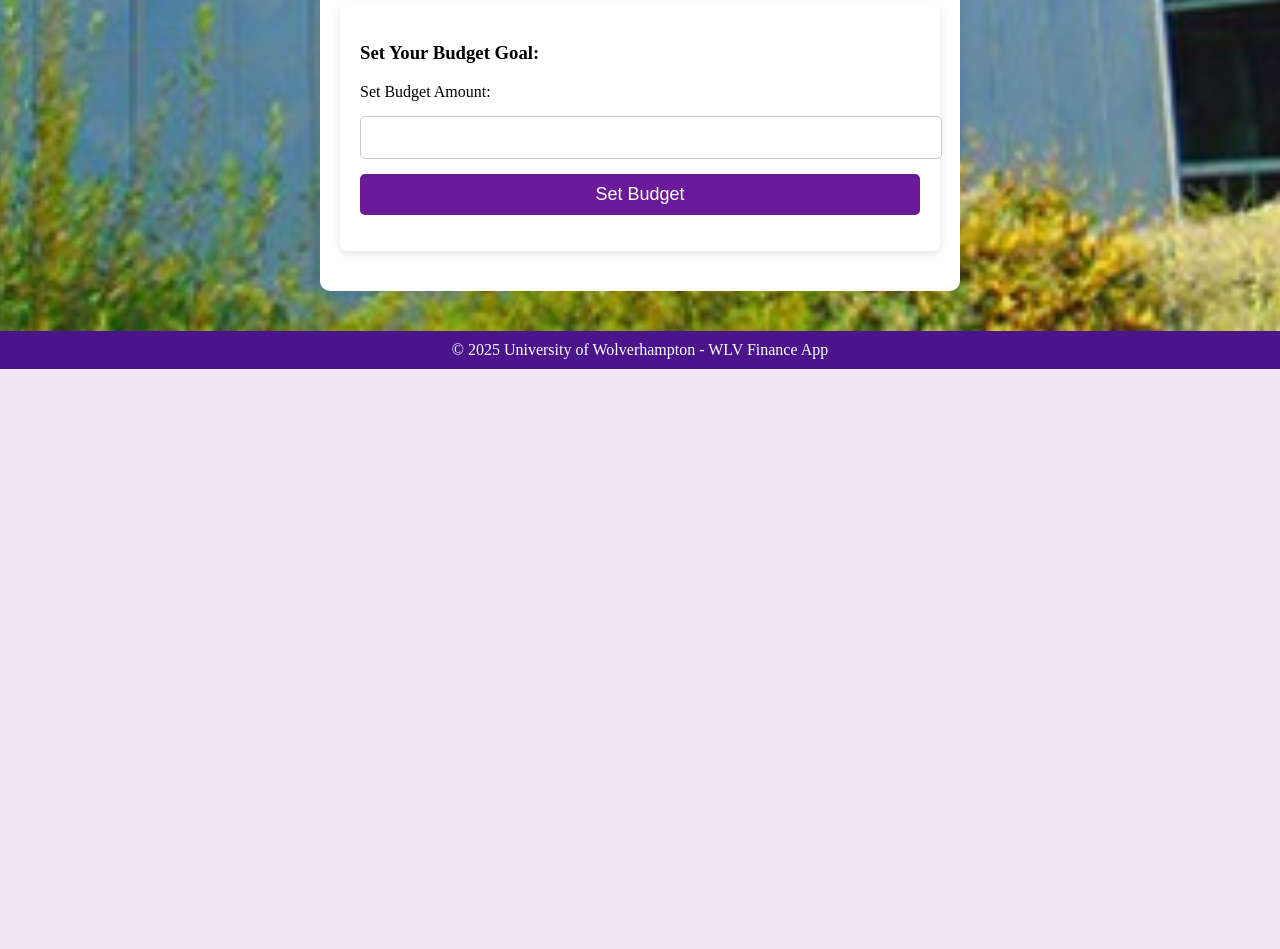
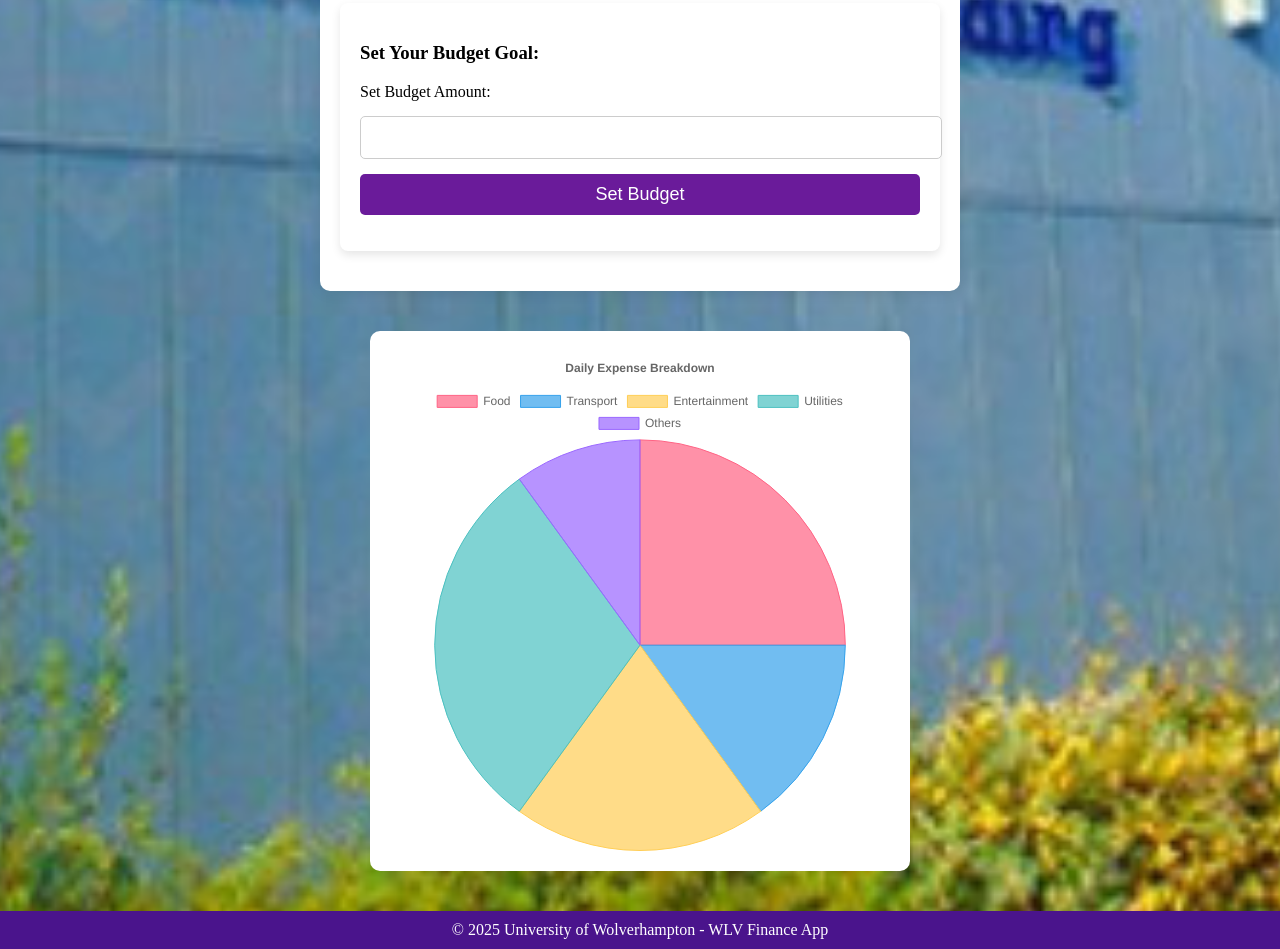
Before and after one commit to Jasper1034/coalbdev, a plain HTML site: page daily-expenses.html in a window 1280 px wide. Shown: the part 975-1924 px from the top of the page. Before the commit the page ends 1344 px from the top, so only its background shows below. Drawn offline with nearby package versions, Linux system fonts and the light colour scheme; no server answers.

Commit message:
graph added

```diff
--- a/daily-expenses.html
+++ b/daily-expenses.html
@@ -8,12 +8,16 @@
     <link rel="stylesheet" href="styles.css">
     <style>
         body {
-        background-image: url('wolverhampton-uni2.jpg');
-        background-size: cover; /* or 'contain', or set a specific size like '100% 100%' */
-        background-repeat: no-repeat;
-        background-position: center;
+            background-image: url('wolverhampton-uni2.jpg');
+            background-size: cover;
+            /* or 'contain', or set a specific size like '100% 100%' */
+            background-repeat: no-repeat;
+            background-position: center;
         }
     </style>
+
+    <!-- Chart.js CDN -->
+    <script src="https://cdn.jsdelivr.net/npm/chart.js"></script>
 </head>
 
 <body>
@@ -72,6 +76,23 @@
             <p id="budget-status"></p>
         </div>
     </div>
+
+
+
+
+
+
+    <!-- Pie Chart Container -->
+    <div
+        style="width: 80%; max-width: 500px; margin: 40px auto; background: white; padding: 20px; border-radius: 10px;">
+        <canvas id="expensePieChart" style="background-color: white;"></canvas>
+    </div>
+
+
+
+
+
+
 
     <footer>
         &copy; 2025 University of Wolverhampton - WLV Finance App
@@ -186,6 +207,56 @@
 
 
 
+    <script>
+        const pieData = {
+            labels: ['Food', 'Transport', 'Entertainment', 'Utilities', 'Others'],
+            datasets: [{
+                label: 'Daily Expenses',
+                data: [25, 15, 20, 30, 10],
+                backgroundColor: [
+                    'rgba(255, 99, 132, 0.7)',
+                    'rgba(54, 162, 235, 0.7)',
+                    'rgba(255, 206, 86, 0.7)',
+                    'rgba(75, 192, 192, 0.7)',
+                    'rgba(153, 102, 255, 0.7)'
+                ],
+                borderColor: [
+                    'rgba(255, 99, 132, 1)',
+                    'rgba(54, 162, 235, 1)',
+                    'rgba(255, 206, 86, 1)',
+                    'rgba(75, 192, 192, 1)',
+                    'rgba(153, 102, 255, 1)'
+                ],
+                borderWidth: 1
+            }]
+        };
+
+        const pieConfig = {
+            type: 'pie',
+            data: pieData,
+            options: {
+                responsive: true,
+                plugins: {
+                    legend: { position: 'top' },
+                    title: { display: true, text: 'Daily Expense Breakdown' }
+                }
+            }
+        };
+
+        new Chart(document.getElementById('expensePieChart'), pieConfig);
+    </script>
+
+
+
+
+
+
+
+
+
+
+
+
 
 
 
```
